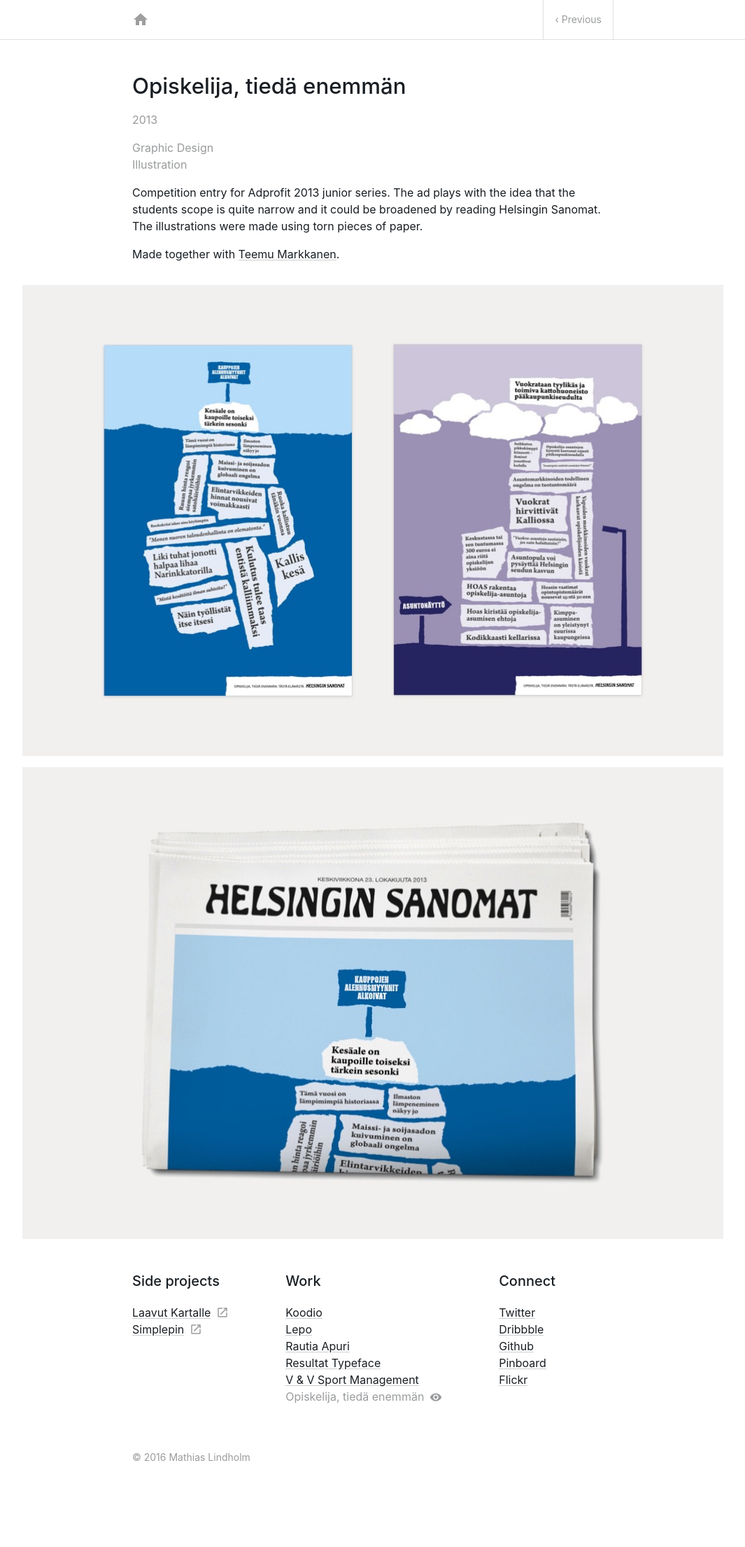
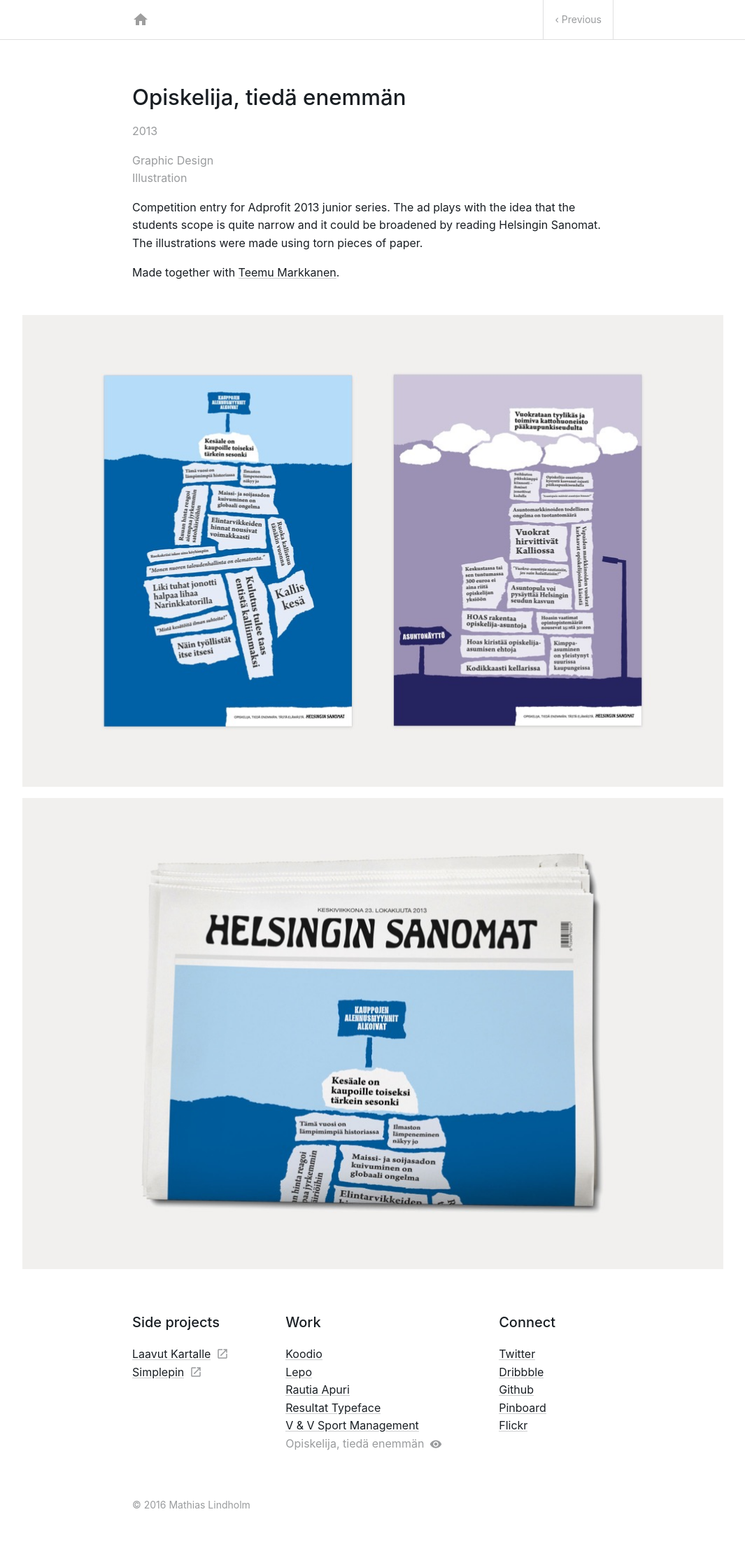
Before and after one commit to mlindholm/homepage, a Jekyll site: the page built from _posts/2013-07-01-adprofit.md, in a window 1280 px wide. Shown: the whole page at 70% size, without its empty margins (107-1172 px from the left). Built offline with Jekyll 4.4.1, drawn with Linux system fonts in a browser that asks for light colours; nearby versions of some CDN libraries; before the commit the page ends 2140 px from its top, so only the background shows below that.

Commit message:
Update typography rules and margins
At the same go, remove old hero stuff

```diff
--- a/_scss/_main.scss
+++ b/_scss/_main.scss
@@ -9,7 +9,7 @@
   color: $black;
   font-family: -apple-system, BlinkMacSystemFont, "Roboto", "Droid Sans", "Helvetica Neue", Helvetica, Arial, sans-serif;
   font-weight: 400;
-  line-height: 1.5;
+  line-height: 1.6;
   text-rendering: optimizeLegibility;
 }
 
@@ -45,7 +45,8 @@
   margin-bottom: 1.25rem;
 }
 
-.large {
+h4, .large {
+  font-weight: 400;
   font-size: 1.125rem;
 }
 
@@ -215,27 +216,10 @@
     }
   }
 
-
   li {
     @include navigation-elements;
   }
 }
-
-
-/* Hero*/
-
-.hero {
-  height: 480px;
-
-  @include media-query($tablet) {
-    height: 360px;
-  }
-
-  @include media-query($phone) {
-    height: 240px;
-  }
-}
-
 
 /* Elements*/
 
@@ -260,7 +244,7 @@
 /* Page styles*/
 
 .main {
-  margin-top: 3rem;
+  margin-top: 4rem;
 
   @include media-query($tablet) {
     margin-top: 2rem;
@@ -277,7 +261,7 @@
 
 
 .project {
-  margin-bottom: 3rem;
+  margin-bottom: 4rem;
   @include clearfix;
 
   .project-title {
@@ -289,6 +273,7 @@
   }
 
   .project-images {
+    margin-top: 1rem;
     position: relative;
     float: right;
     right: 50%;
```
Also changed, not shown: index.md (+1 -5 lines).
